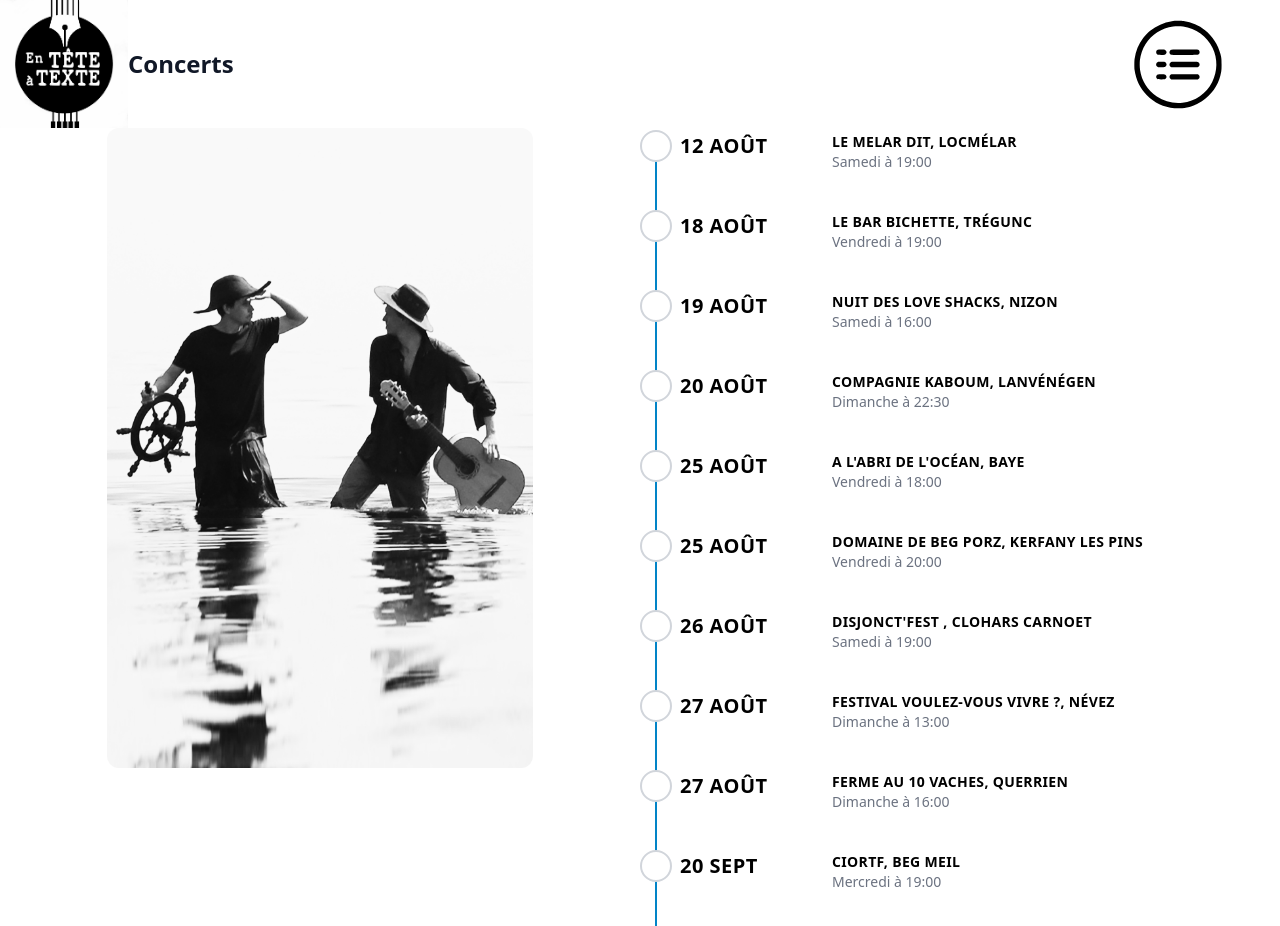
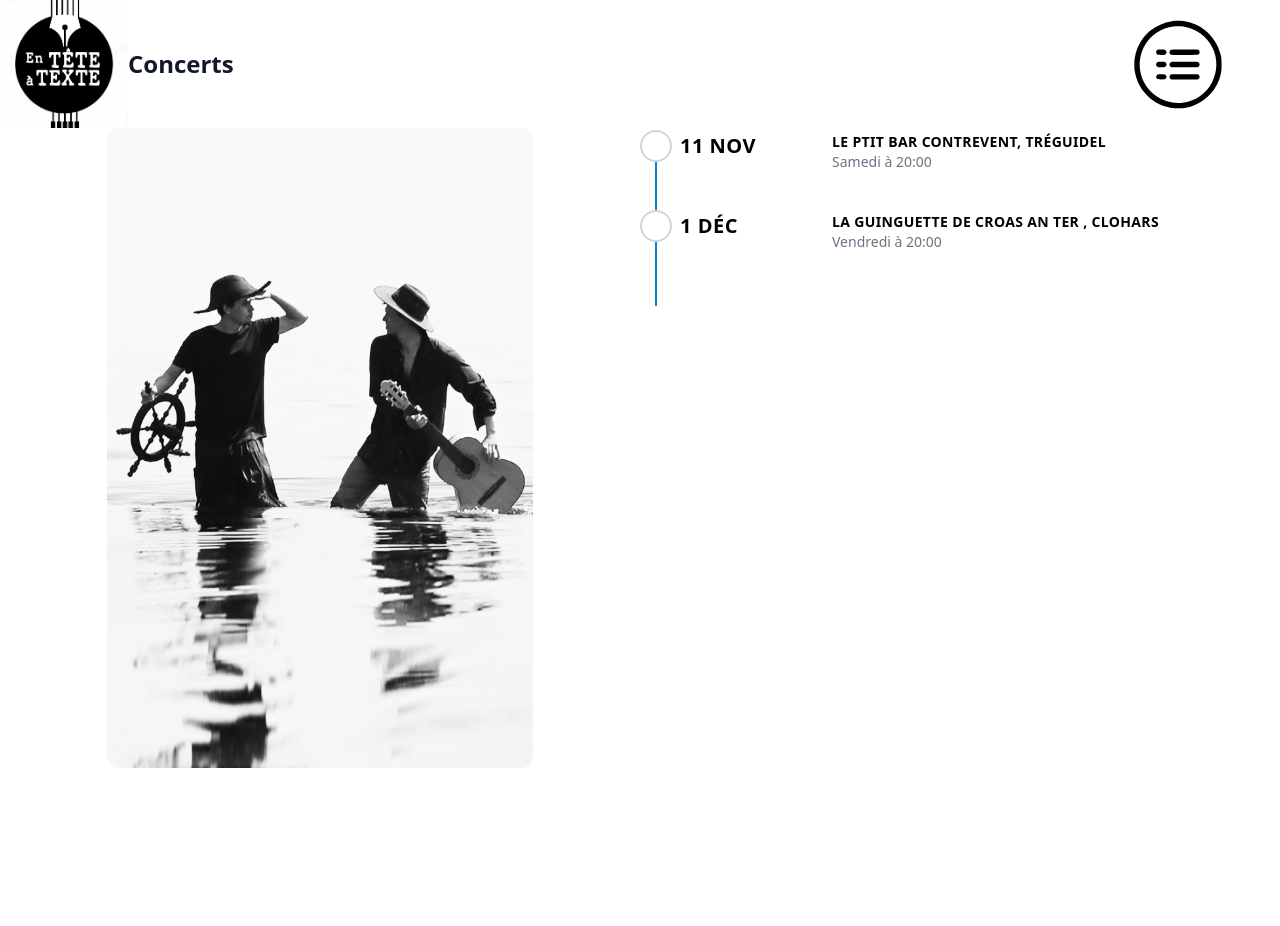
Before and after one commit to AlexandreKempf/en-tete-a-texte, a SvelteKit app: page /concerts in a window 1280 px wide. Shown: the top 926 px of the page. After the commit the page ends 800 px from the top, so only its background shows below. Built offline with nearby package versions, Linux system fonts and the light colour scheme.

Commit message:
Update +page.svelte

```diff
--- a/src/routes/concerts/+page.svelte
+++ b/src/routes/concerts/+page.svelte
@@ -6,44 +6,12 @@
 	var concerts = [
 
 		{
-			date: new Date(2023, 7, 12, 19, 0),
-			place: "Le Melar Dit, Locmélar"
+			date: new Date(2023, 10, 11 , 20, 0),
+			place: "Le Ptit Bar Contrevent, Tréguidel"
 		},
 		{
-			date: new Date(2023, 7, 18, 19, 0),
-			place: "Le Bar Bichette, Trégunc"
-		},
-		{
-			date: new Date(2023, 7, 19, 16, 0),
-			place: "Nuit des love shacks, Nizon"
-		},
-		{
-			date: new Date(2023, 7, 20, 22, 30),
-			place: "Compagnie Kaboum, Lanvénégen"
-		},
-		{
-			date: new Date(2023, 7, 25, 18, 0),
-			place: "A l'abri de l'océan, Baye"
-		},
-		{
-			date: new Date(2023, 7, 25, 20, 0),
-			place: "Domaine de Beg Porz, Kerfany Les Pins"
-		},
-		{
-			date: new Date(2023, 7, 26, 19, 0),
-			place: "Disjonct'Fest , Clohars Carnoet"
-		},
-		{
-			date: new Date(2023, 7, 27, 13, 0),
-			place: "Festival Voulez-vous vivre ?, Névez"
-		},
-		{
-			date: new Date(2023, 7, 27, 16, 0),
-			place: "Ferme au 10 vaches, Querrien"
-		},
-		{
-			date: new Date(2023, 8, 20, 19, 0),
-			place: "CIORTF, Beg Meil"
+			date: new Date(2023, 11, 1 , 20, 0),
+			place: " La Guinguette de Croas An Ter , Clohars"
 		},
 
 	];
```
